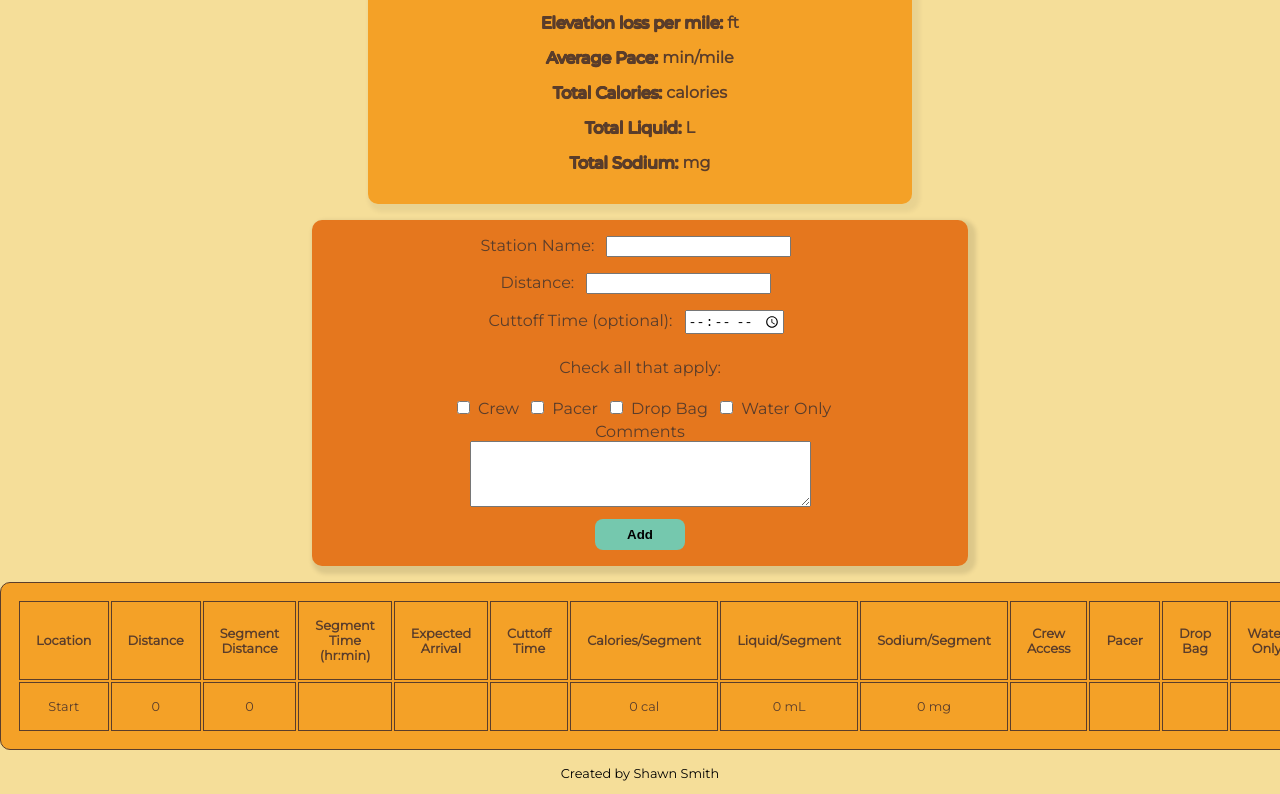
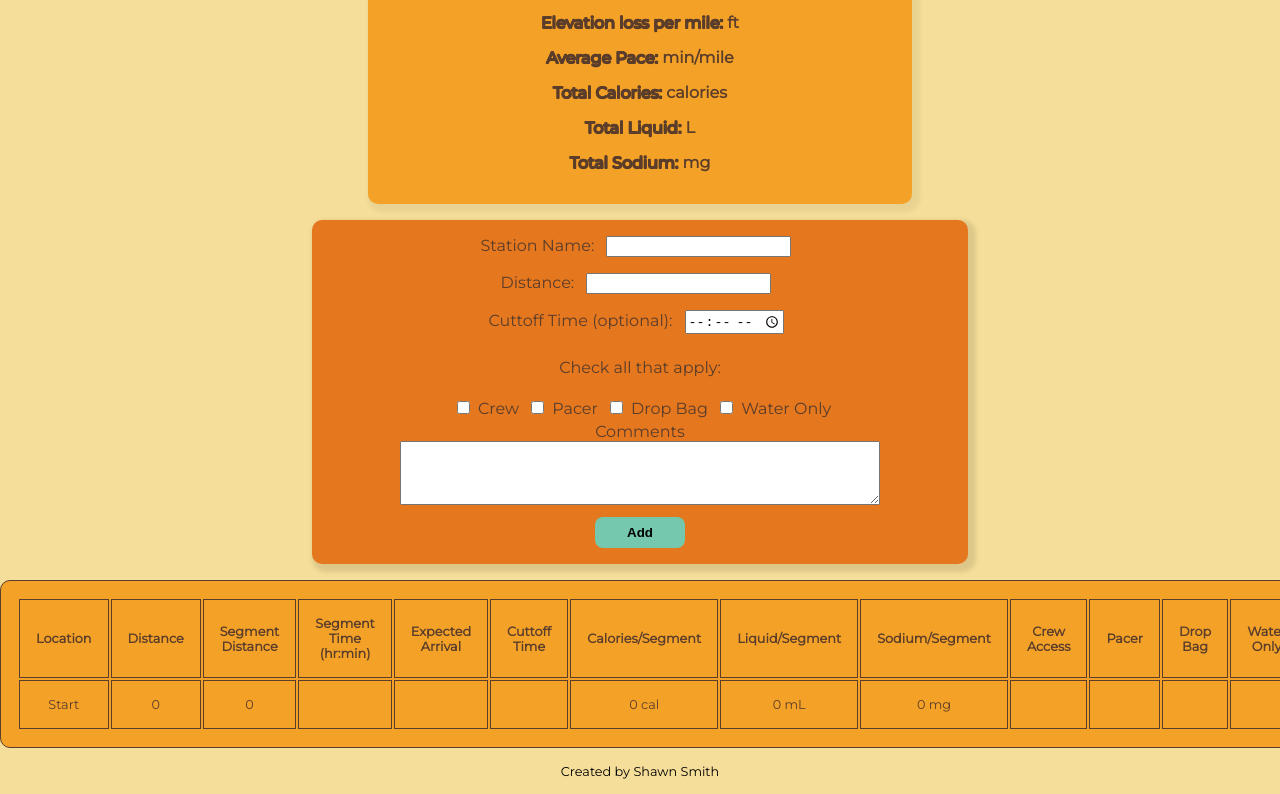
Before and after one commit to srsmith0/race-planner, a Next.js app: page / in a window 1280 px wide. Shown: the part 773-1567 px from the top of the page. Built offline with nearby package versions, Linux system fonts and the light colour scheme.

Commit message:
changed comments sizing

```diff
--- a/components/AidStationForm.js
+++ b/components/AidStationForm.js
@@ -96,8 +96,6 @@ export default function AidStationForm({ aidStations, setAidStations, distance }
       </div>
       <textarea
         id="comments"
-        cols="40"
-        rows="4"
         name="comments"
       />
 
--- a/styles/globals.css
+++ b/styles/globals.css
@@ -82,6 +82,14 @@ form {
 	text-align: center;
 }
 
+.aid-station-form textarea {
+	-webkit-box-sizing: border-box;
+	-moz-box-sizing: border-box;
+	box-sizing: border-box;
+	height: 4rem;
+	width: 75%;
+}
+
 button {
 	background-color: #75c8ae;
 	font-family: sans-serif;
```
